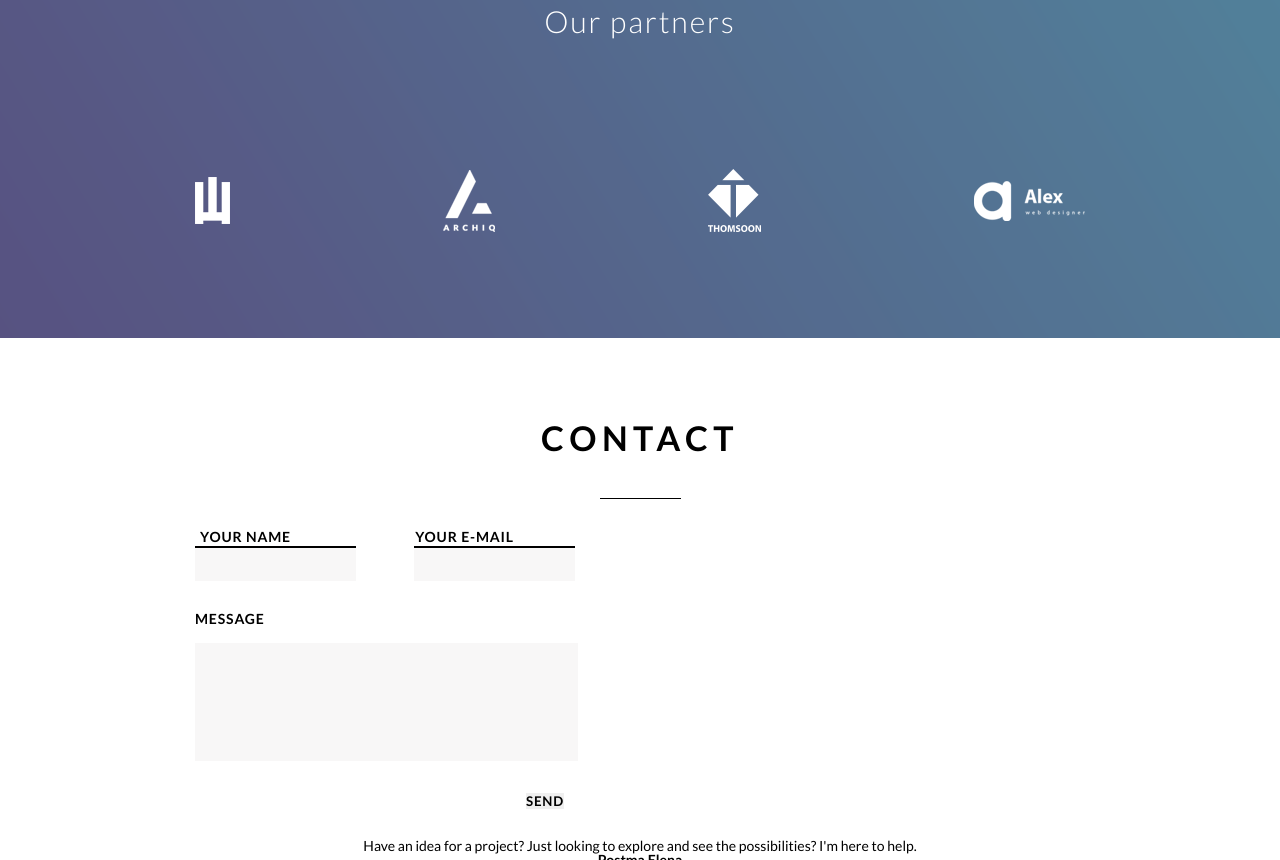
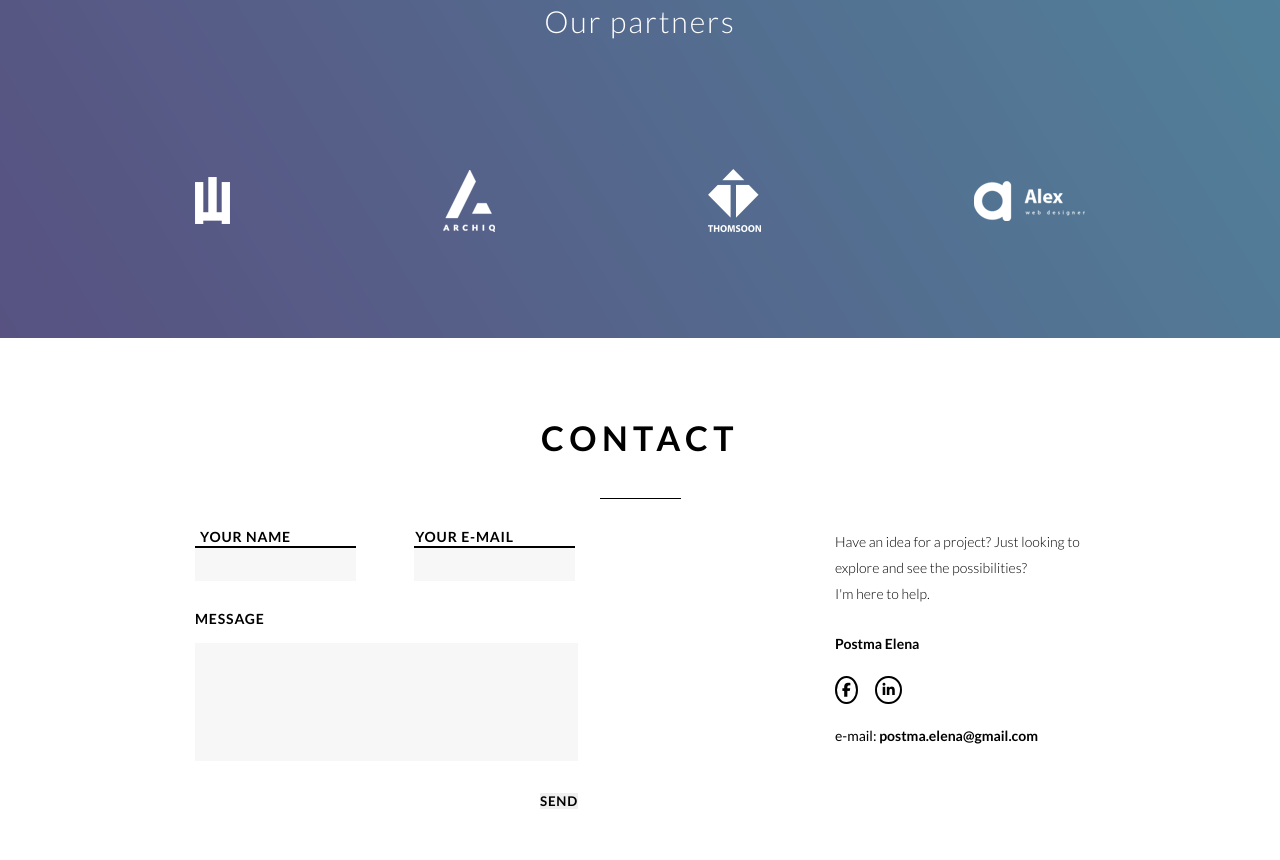
Before and after one commit to Transparency010101/Binary, a plain HTML site: page index.html in a window 1280 px wide. Shown: the part 1940-2800 px from the top of the page. After the commit the page ends 2779 px from the top, so only its background shows below. Drawn offline with Linux system fonts and the light colour scheme; files whose address does not match are found by name.

Commit message:
add aside and icons

```diff
--- a/index.html
+++ b/index.html
@@ -16,7 +16,7 @@
                 <img src="../../image/face/layer_33_copy_2_859.png" alt="Face logo">
                 <h1 class="face__title">
                     Clear, smart, attractive design
-                    <p class="face_sub-title">for your app, logo, website</p>
+                    <p class="face__sub-title">for your app, logo, website</p>
                 </h1>
                 <hr class="face__line">
                 <button class="face__button" onclick="read_more();">
@@ -31,7 +31,7 @@
         <div class="about-container">
             <nav class="navigation">
                 <a href="#" class="navigation__links">HOME</a>
-                <a href="#" class="navigation__links">ABOUT US</a>
+                <a href="#" class="navigation__links">ABOUT-US</a>
                 <a href="#" class="navigation__links">PORTFOLIO</a>
                 <a href="#" class="navigation__links">CONTACT</a>
             </nav>
@@ -121,7 +121,7 @@
         <div class="contact-container">
             <div class="contact__title">CONTACT</div>
             <hr class="contact__line">
-            <div class="contact-block">
+            <div class="contact__block">
                 <!-- ! Form -->
                 <form class="form" action="#" enctype="text/plain">
                     <div class="input-container">
@@ -147,14 +147,16 @@
                 <!-- ! Aside -->
                 <aside class="aside">
                     <div class="aside__text">
-                        Have an idea for a project? Just looking to
-                        explore and see the possibilities?
-                        I'm here to help.
+                        <p>Have an idea for a project? Just looking to</p>
+                        <p>explore and see the possibilities?</p>
+                        <p>I'm here to help.</p>
                     </div>
                     <div class="aside__contact">
-                        <span class="bold-text">Postma Elena</span>
-                        <!-- ? Тут нужно с помощу icons из javascript подлючить -->
-                        <!-- ? Если не смогу, то подлючу через img  -->
+                        <span class="bold-text postma-elena-margin">Postma Elena</span>
+                        <div class="aside__icon">
+                            <i class="fab fa-facebook-f"></i>
+                            <i class="fab fa-linkedin-in"></i>
+                        </div>
                         <div class="aside__email">
                             e-mail: <span class="bold-text">postma.elena@gmail.com</span>
                         </div>
@@ -164,6 +166,7 @@
         </div>
     </section>
     <script src="../../js/script.js" type="text/javascript"></script>
+    <script src="https://kit.fontawesome.com/a580a0af1c.js" crossorigin="anonymous"></script>
     <noscript>
         Внимание! В вашем браузере отключен JavaScript! Без него большая часть функционала сайта
         работать не будет или будет работать некорректно!
--- a/js/script.js
+++ b/js/script.js
@@ -1,9 +1,4 @@
-// ! Забей
-const hi = 'Hello world!';
-function hi() {
-    console.log(hi);
-}
-hi();
+// alert("Подождите немного пока сайт загрузится")
 function read_more() {
     console.log('Read more');
 }
--- a/source/sass/style.scss
+++ b/source/sass/style.scss
@@ -161,6 +161,8 @@ img[alt="arrow_down"] {
         @extend %black_line;
     }
     &__block {
+        display: flex;
+        justify-content: space-between;
     }
 }
 .contact-container {
@@ -171,7 +173,7 @@ img[alt="arrow_down"] {
     margin: 30px 0;
 }
 .form-button {
-    max-width: 700px;
+    text-align: right;
     &__button {
         line-height: 1.2;
         font-weight: 700;
@@ -219,6 +221,32 @@ img[alt="arrow_down"] {
         resize: none;
     }
 }
+// ! Aside
+.aside {
+    text-align: left;
+    margin: 30px 0;
+    &__text {
+        line-height: 26px;
+        font-weight: 300;
+        color: #000000;
+        width: 250px;
+    }
+
+    &__contact {
+        margin: 30px 0;
+    }
+
+    &__email {
+        margin: 25px 0;
+    }
+}
+
 .bold-text {
     font-weight: 700;
 }
+.aside__icon > i {
+    border: 2.5px solid #000;
+    margin: 25px 15px 0 0;
+    padding: 5px;
+    border-radius: 50%;
+}
```
Also changed, not shown: css/style.css, idea.txt, 1 other file.
